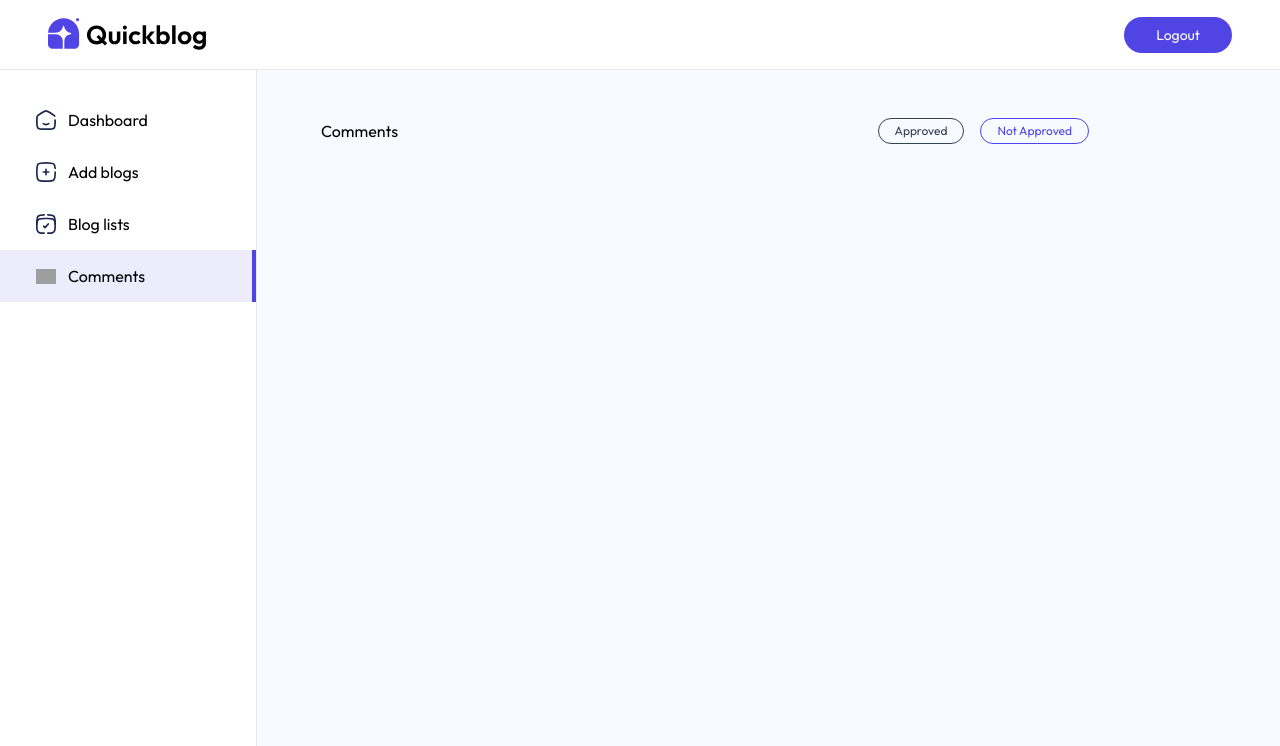
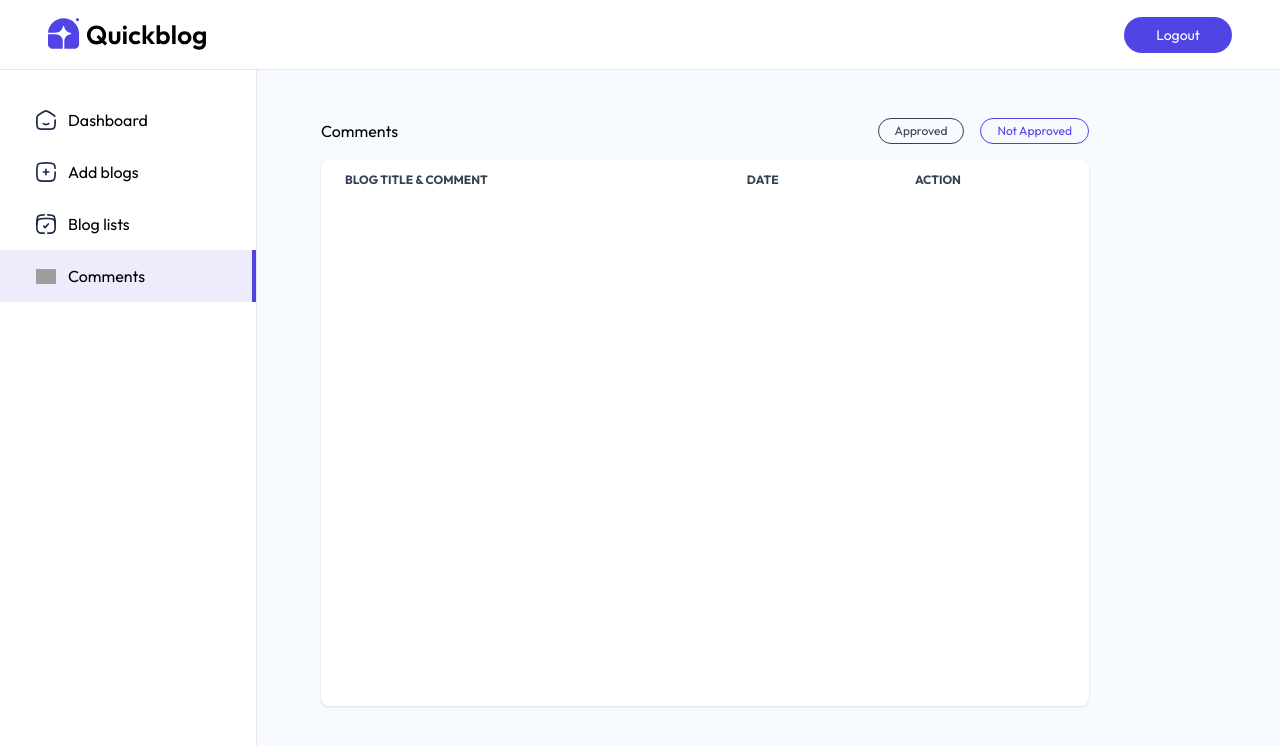
Before and after one commit to Vanshikathakur04/QuickBlog---App, a React (Vite) app in the folder client/: page /admin/comments in a window 1280 px wide. Shown: the top 746 px of the page. Built offline with nearby package versions, Linux system fonts and the light colour scheme; grey boxes are pictures that could not be loaded.

Commit message:
Add comments table with approval filter functionality

```diff
--- a/client/src/pages/admin/Comments.jsx
+++ b/client/src/pages/admin/Comments.jsx
@@ -1,5 +1,6 @@
 import React, { useState, useEffect } from 'react'
 import { comments_data } from '../../assets/assets'
+import CommentTableItem from '../../components/admin/CommentTableItem'
 
 const Comments = () => {
 
@@ -27,6 +28,24 @@ const Comments = () => {
             className={`shadow-custom-sm border rounded-full px-4 py-1 cursor-pointer text-xs ${filter === 'Not Approved' ? 'text-primary' : 'text-gray-700'}`}>Not Approved</button>
         </div>
       </div>
+      <div className="relative h-4/5 max-w-3xl overflow-x-auto mt-4 bg-white shadow rounded-lg scrollbar-hide">
+        <table className="w-full text-sm text-gray-500">
+          <thead className='text-xs text-gray-700 text-left uppercase'>
+            <tr>
+              <th scope='col' className='px-6 py-3'> Blog Title & Comment </th>
+              <th scope='col' className='px-6 py-3 max-sm:hidden'> Date </th>
+              <th scope='col' className='px-6 py-3'> Action </th>
+            </tr>
+          </thead>
+          <tbody>
+            {comments.filter((comment) => {
+              if (filter === 'Approved') return comment.isApproved === true;
+              return comment.isApproved === false;
+            }).map((comment, index) => <CommentTableItem key={comment._id}
+              comment={comment} index={index + 1} fetchComments={fetchComments} />)}
+          </tbody>
+        </table>
+      </div>
     </div>
   )
 }
```
